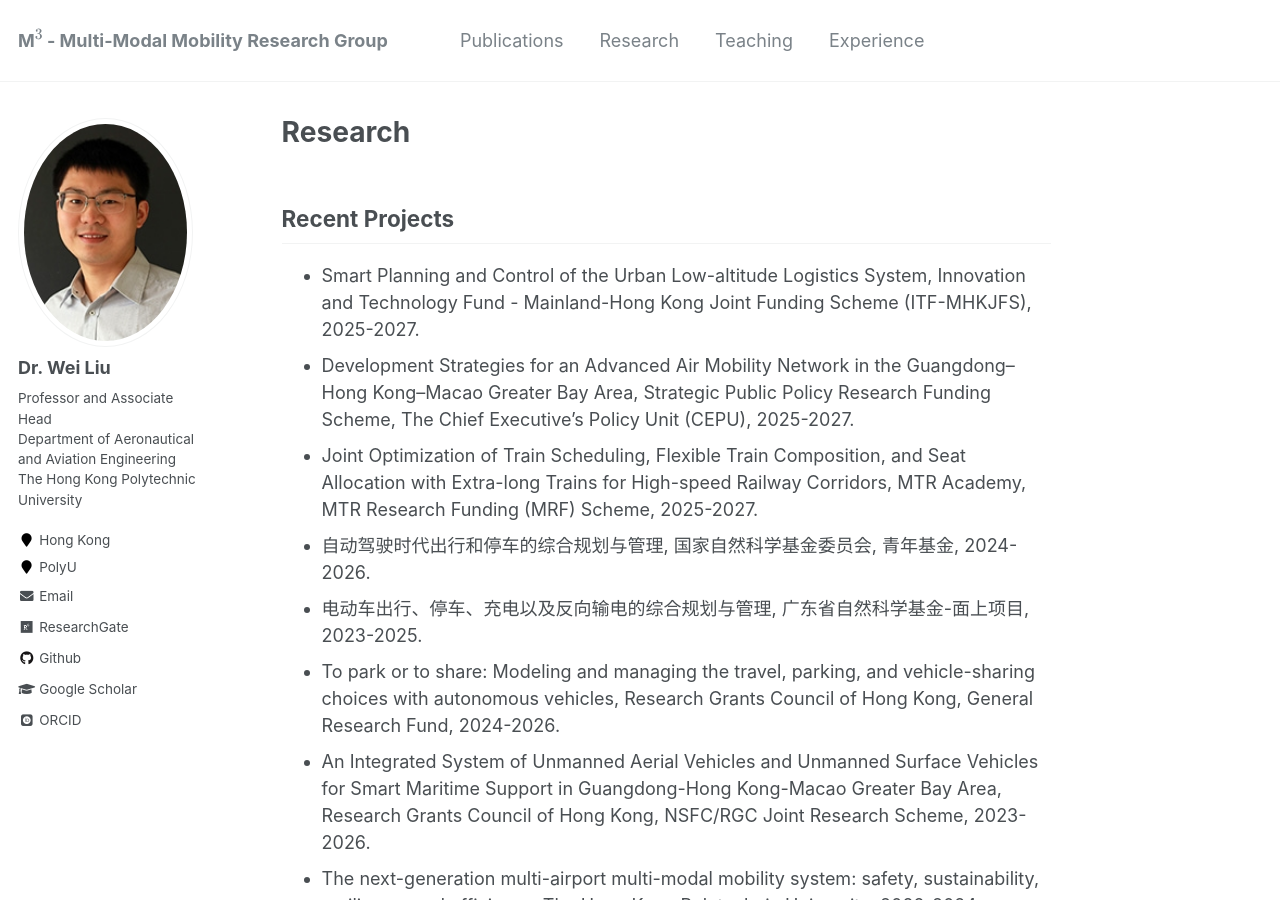
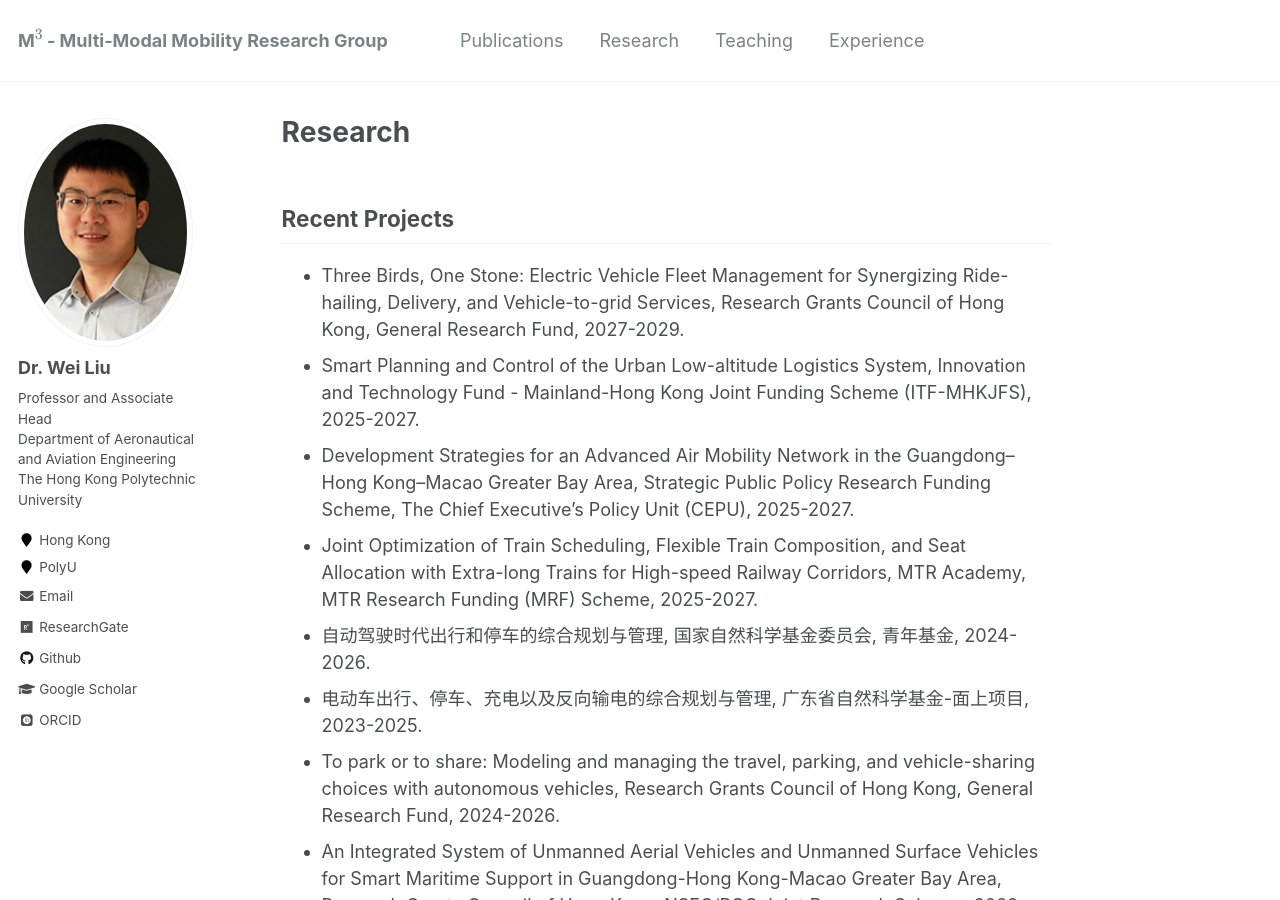
Before and after one commit to weiliu2016/weiliu2016.github.io, a Jekyll site: the page built from _pages/research.md, in a window 1280 px wide and 900 px high. Built offline with Jekyll 4.4.1, drawn with Linux system fonts in a browser that asks for light colours; some web fonts are replaced; formulas are drawn with MathJax 3.

Commit message:
Update research.md

```diff
--- a/_pages/research.md
+++ b/_pages/research.md
@@ -7,6 +7,7 @@ author_profile: true
 Recent Projects
 -----------
 
+* Three Birds, One Stone: Electric Vehicle Fleet Management for Synergizing Ride-hailing, Delivery, and Vehicle-to-grid Services, Research Grants Council of Hong Kong, General Research Fund, 2027-2029.
 * Smart Planning and Control of the Urban Low-altitude Logistics System, Innovation and Technology Fund - Mainland-Hong Kong Joint Funding Scheme (ITF-MHKJFS), 2025-2027.
 * Development Strategies for an Advanced Air Mobility Network in the Guangdong–Hong Kong–Macao Greater Bay Area, Strategic Public Policy Research Funding Scheme, The Chief Executive's Policy Unit (CEPU), 2025-2027.
 * Joint Optimization of Train Scheduling, Flexible Train Composition, and Seat Allocation with Extra-long Trains for High-speed Railway Corridors, MTR Academy, MTR Research Funding (MRF) Scheme, 2025-2027.
```
